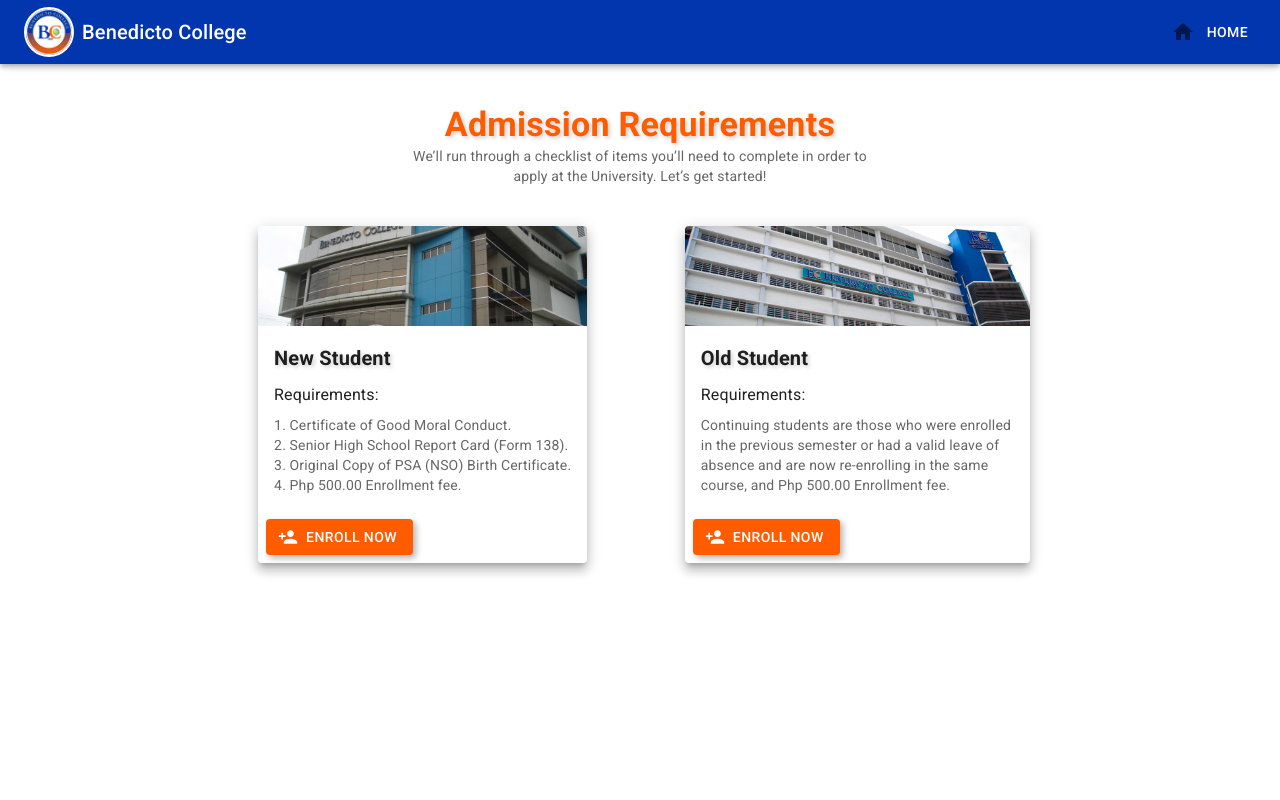
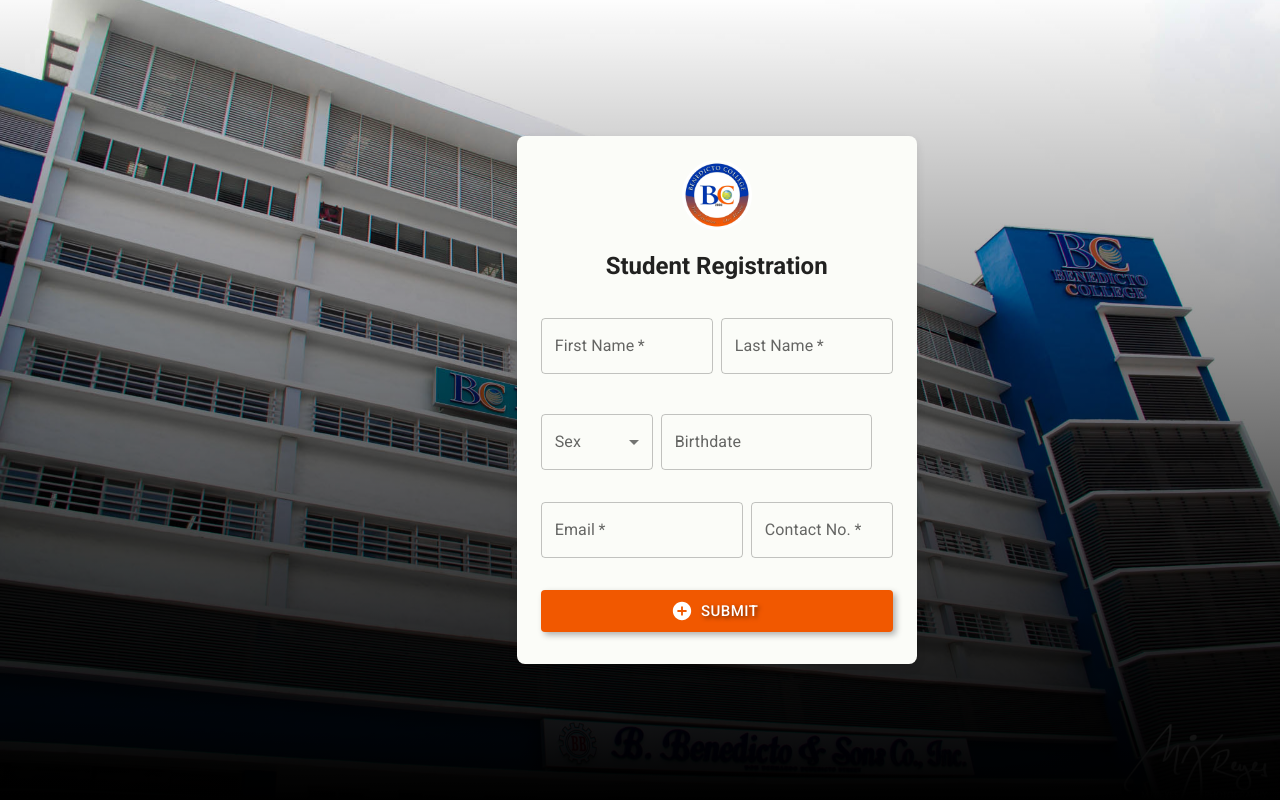
Before and after one commit to npcnon/UIUXPublic-Cebu-City-Campus, a React (Vite) app: page /EnrollmentPage in a window 1280 px wide. Built offline with nearby package versions, Linux system fonts and the light colour scheme.

Commit message:
Student Registration & Login Page

```diff
--- a/src/Pages/Home/components/EnrollmentPage.tsx
+++ b/src/Pages/Home/components/EnrollmentPage.tsx
@@ -1,315 +1,191 @@
 import * as React from "react";
-import AppBar from "@mui/material/AppBar";
-import Toolbar from "@mui/material/Toolbar";
-import Typography from "@mui/material/Typography";
-import CssBaseline from "@mui/material/CssBaseline";
-import useScrollTrigger from "@mui/material/useScrollTrigger";
-import Slide from "@mui/material/Slide";
-import IconButton from "@mui/material/IconButton";
-import MenuIcon from "@mui/icons-material/Menu";
-import Drawer from "@mui/material/Drawer";
-import List from "@mui/material/List";
-import ListItem from "@mui/material/ListItem";
-import ListItemText from "@mui/material/ListItemText";
-import ListItemIcon from "@mui/material/ListItemIcon";
-import Box from "@mui/material/Box";
-import Button from "@mui/material/Button";
-import useMediaQuery from "@mui/material/useMediaQuery";
-import { useTheme } from "@mui/material/styles";
-//icon
-import HomeIcon from "@mui/icons-material/Home";
-import PersonAddIcon from "@mui/icons-material/PersonAdd";
-//grid imports
-import Grid from "@mui/material/Grid";
-import { Link } from "react-router-dom";
-//card
-import Card from "@mui/material/Card";
-import CardContent from "@mui/material/CardContent";
-import CardMedia from "@mui/material/CardMedia";
-import { CardActionArea, CardActions } from "@mui/material";
-//sample pic imports
+import {
+  Container,
+  Button,
+  TextField,
+  Box,
+  Grid,
+  Typography,
+  InputLabel,
+  MenuItem,
+  FormControl,
+} from "@mui/material";
+import { DemoContainer } from "@mui/x-date-pickers/internals/demo";
+import { AdapterDayjs } from "@mui/x-date-pickers/AdapterDayjs";
+import { LocalizationProvider } from "@mui/x-date-pickers/LocalizationProvider";
+import { DatePicker } from "@mui/x-date-pickers/DatePicker";
 import bcCebu from "../../../StaticFiles/benedicto_background.jpg";
-import bcmain from "../../../StaticFiles/bcmain.jpg";
+import Select from "@mui/material/Select";
+import AddCircleIcon from "@mui/icons-material/AddCircle";
 
-const navItems = [
-  { label: "home", icon: <HomeIcon /> }, //home icon
-];
-
-function HideOnScroll(props: any) {
-  const { children, window } = props;
-  const trigger = useScrollTrigger({
-    target: window ? window() : undefined,
-  });
-
+export default function StudentRegistration() {
   return (
-    <Slide appear={false} direction="down" in={!trigger}>
-      {children}
-    </Slide>
-  );
-}
-
-export default function EnrollmentPage(props: any) {
-  const theme = useTheme();
-  const isMobile = useMediaQuery(theme.breakpoints.down("sm"));
-  const [mobileOpen, setMobileOpen] = React.useState(false);
-
-  const handleDrawerToggle = () => {
-    setMobileOpen(!mobileOpen);
-  };
-
-  const drawer = (
-    <Box onClick={handleDrawerToggle} sx={{ textAlign: "center" }}>
-      <Typography variant="h6" sx={{ my: 2 }}>
-        BC LOGO
-      </Typography>
-      <List>
-        {navItems.map((item) => (
-          <ListItem key={item.label} disablePadding>
-            {item.icon && (
-              <ListItemIcon sx={{ minWidth: 36 }}>{item.icon}</ListItemIcon>
-            )}
-            <ListItemText primary={item.label} sx={{ textAlign: "center" }} />
-          </ListItem>
-        ))}
-      </List>
-    </Box>
-  );
-
-  return (
-    <React.Fragment>
-      <CssBaseline />
-      <HideOnScroll {...props}>
-        <AppBar
+    <Grid>
+      <Box
+        id="hero"
+        sx={() => ({
+          width: "100%",
+          minHeight: "100vh",
+          backgroundImage: `linear-gradient(rgba(0, 0, 0, 0), rgba(0,0,0,1)), url(${bcCebu})`,
+          backgroundSize: "cover",
+          backgroundPosition: "center",
+          backgroundRepeat: "no-repeat",
+          backgroundAttachment: "fixed",
+        })}
+      >
+        <Container
+          maxWidth={false} // Disable the default maxWidth
           sx={{
-            backgroundColor: "#0236ae", // Custom color
+            width: { xs: "90%", sm: "80%", md: "60%", lg: "50%" }, // Responsive width
+            maxWidth: "none", // Ensure container doesn't get restricted by the default maxWidth prop
+            py: { xs: 2, sm: 3 },
+            px: { xs: 2, sm: 3 },
+            height: "100vh", // Full height
           }}
         >
-          <Toolbar>
-            {isMobile ? (
-              <IconButton
-                color="inherit"
-                aria-label="open drawer"
-                edge="start"
-                onClick={handleDrawerToggle}
-                sx={{ mr: 2 }}
-              >
-                <MenuIcon />
-              </IconButton>
-            ) : null}
-
-            {/*image logo*/}
-            <img
-              src="/src/StaticFiles/Logo.jpg" // Replace with the actual path to your logo
-              alt="BC Logo"
-              style={{
-                width: "50px",
-                height: "50px",
-                borderRadius: "50%",
-                objectFit: "cover",
-                border: "2px solid #fff",
-                marginRight: "8px", // Adjust the margin as needed
-              }}
-            />
-
-            <Typography
-              variant="h6"
-              component="div"
-              sx={{ flexGrow: 1, display: { xs: "block", sm: "block" } }}
-            >
-              Benedicto College
-            </Typography>
-            {!isMobile ? (
-              <Box sx={{ display: { xs: "none", sm: "block" } }}>
-                {navItems.map((item) => (
-                  <Button key={item.label} sx={{ color: "#fff" }}>
-                    {item.icon && (
-                      <ListItemIcon sx={{ minWidth: 36 }}>
-                        {item.icon}
-                      </ListItemIcon>
-                    )}
-                    {item.label}
-                  </Button>
-                ))}
-              </Box>
-            ) : null}
-          </Toolbar>
-        </AppBar>
-      </HideOnScroll>
-      <Toolbar />
-      <nav>
-        <Drawer
-          variant="temporary"
-          open={mobileOpen}
-          onClose={handleDrawerToggle}
-          ModalProps={{
-            keepMounted: true, // Better open performance on mobile.
-          }}
+          <Grid
+            container
             sx={{
-            display: { xs: "block", sm: "none" },
-            "& .MuiDrawer-paper": { boxSizing: "border-box", width: 240 },
+              height: "100%",
+              display: "flex",
+              justifyContent: "center", // Align content to the right
+              alignItems: "center", // Center vertically
             }}
           >
-          {drawer}
-        </Drawer>
-      </nav>
-
-      <Grid>
-        <Typography
-          variant="h4"
-          textAlign="center"
-          sx={{
-            flexGrow: 1,
-            mt: 5,
-            color: "#FF5c00",
-            fontWeight: "bold",
-            textShadow: "2px 2px 4px rgba(0, 0, 0, 0.2)",
-            display: { xs: "block", sm: "block" },
-          }}
-        >
-          Admission Requirements
-        </Typography>
-        <Typography
-          variant="body2"
-          textAlign="center"
-          color="text.secondary"
-          sx={{ flexGrow: 1, mb: 2, display: { xs: "block", sm: "block" } }}
-        >
-          We’ll run through a checklist of items you’ll need to complete in
-          order to <br /> apply at the University. Let’s get started!
-        </Typography>
-      </Grid>
-
-      <Grid
-        container
-        spacing={3}
-        justifyContent="center"
-        sx={{ mt: 1, mb: 3, backgroundColor: "#ffff" }}
-      >
-        <Grid
-          item
-          xs={12}
-          md={6}
-          lg={4}
+            <Grid item xs={12} sm={8} md={5}>
+              <Box
                 sx={{
                   display: "flex",
                   flexDirection: "column",
                   alignItems: "center",
+                  bgcolor: "#fbfcf8", //pearl color
+                  width: { xs: "90%", sm: "400px" }, // Responsive width
+                  p: { xs: 2, sm: 3 }, // Adjust padding for different screen sizes
+                  borderRadius: "8px",
+                  boxShadow: "0px 4px 10px rgba(0, 0, 0, 0.1)",
+                  boxSizing: "border-box", // Ensure padding is included in width
+                  mx: 2, // Add horizontal margin
+                  ml: "auto",
                 }}
               >
-          <Link to="/Enrollment" style={{ textDecoration: "none" }}>
-            <Card sx={{ maxWidth: 345, boxShadow: 8 }}>
-              <CardActionArea>
-                <CardMedia
-                  component="img"
-                  height="100"
-                  image={bcmain}
-                  alt="school"
+                <img
+                  src="/src/StaticFiles/Logo.jpg"
+                  alt="BC Logo"
+                  style={{
+                    width: "70px",
+                    height: "70px",
+                    borderRadius: "50%",
+                    objectFit: "cover",
+                    border: "2px solid #fff",
+                  }}
                 />
-                <CardContent>
                 <Typography
-                    gutterBottom
-                    variant="h6"
-                    component="div"
+                  variant="h5"
+                  sx={{ fontWeight: "bold", lineHeight: 3 }}
+                >
+                  Student Registration
+                </Typography>
+                <Box
+                  component="form"
+                  noValidate
                   sx={{
-                      fontWeight: "bold",
-                      textShadow: "2px 2px 4px rgba(0, 0, 0, 0.2)",
+                    lineHeight: 2,
+                    width: "100%", // Ensure form takes up full width of parent container
                   }}
                 >
-                    New Student
-                  </Typography>
-                  <Typography gutterBottom variant="subtitle1" component="div">
-                    Requirements:
-                  </Typography>
-                  <Typography variant="body2" color="text.secondary">
-                    1. Certificate of Good Moral Conduct. <br />
-                    2. Senior High School Report Card (Form 138). <br />
-                    3. Original Copy of PSA (NSO) Birth Certificate. <br />
-                    4. Php 500.00 Enrollment fee.
-                  </Typography>
-                </CardContent>
-              </CardActionArea>
-              <CardActions>
+                  <Grid container spacing={1}>
+                    <Grid item xs={6}>
+                      <TextField
+                        margin="normal"
+                        required
+                        fullWidth
+                        id="fname"
+                        label="First Name"
+                        variant="outlined"
+                      />
+                    </Grid>
+
+                    <Grid item xs={6}>
+                      <TextField
+                        margin="normal"
+                        required
+                        fullWidth
+                        id="lname"
+                        label="Last Name"
+                        variant="outlined"
+                      />
+                    </Grid>
+                    <Grid item xs={4}>
+                      <FormControl
+                        fullWidth
+                        variant="outlined"
+                        margin="normal"
+                        sx={{ mt: 3 }}
+                      >
+                        <InputLabel id="gender-label">Sex</InputLabel>
+                        <Select labelId="gender-label" label="Sex">
+                          <MenuItem value="Male">Male</MenuItem>
+                          <MenuItem value="Female">Female</MenuItem>
+                        </Select>
+                      </FormControl>
+                    </Grid>
+                    <Grid item xs={8}>
+                      <FormControl variant="outlined" margin="normal">
+                        <LocalizationProvider dateAdapter={AdapterDayjs}>
+                          <DemoContainer components={["DatePicker"]}>
+                            <DatePicker label="Birthdate" />
+                          </DemoContainer>
+                        </LocalizationProvider>
+                      </FormControl>
+                    </Grid>
+                    <Grid item xs={7}>
+                      <TextField
+                        margin="normal"
+                        required
+                        fullWidth
+                        id="Email"
+                        label="Email"
+                        variant="outlined"
+                      />
+                    </Grid>
+                    <Grid item xs={5}>
+                      <TextField
+                        margin="normal"
+                        required
+                        fullWidth
+                        id="contactno"
+                        label="Contact No."
+                        variant="outlined"
+                      />
+                    </Grid>
+                  </Grid>
+
                   <Button
+                    type="submit"
+                    fullWidth
                     variant="contained"
-                  startIcon={<PersonAddIcon />}
+                    size="large"
+                    startIcon={<AddCircleIcon />}
                     sx={{
-                    backgroundColor: "#FF5c00", // Custom background color
-                    color: "#FFFFFF", // Custom text color
+                      mt: 3,
+                      mb: 1,
+                      backgroundColor: "#f15800", // background color
+                      color: "#FFFFFF", // text color
                       "&:hover": {
-                      backgroundColor: "#FFA500", // Custom hover color
+                        backgroundColor: "#FFA500", // hover color
                       },
+                      textShadow: "2px 2px 4px rgba(0, 0, 0, 0.5)",
                       boxShadow: "3px 3px 6px rgba(0, 0, 0, 0.3)",
                     }}
                   >
-                  Enroll Now
+                    Submit
                   </Button>
-              </CardActions>
-            </Card>
-          </Link>
-        </Grid>
-        <Grid
-          item
-          xs={12}
-          md={6}
-          lg={4}
-          sx={{
-            display: "flex",
-            flexDirection: "column",
-            alignItems: "center",
-          }}
-        >
-          <Link to="/Sign-in" style={{ textDecoration: "none" }}>
-            <Card sx={{ maxWidth: 345, boxShadow: 8 }}>
-              <CardActionArea>
-                <CardMedia
-                  component="img"
-                  height="100"
-                  image={bcCebu}
-                  alt="school"
-                />
-                <CardContent>
-                  <Typography
-                    gutterBottom
-                    variant="h6"
-                    component="div"
-                    sx={{
-                      fontWeight: "bold",
-                      textShadow: "2px 2px 4px rgba(0, 0, 0, 0.2)",
-                    }}
-                  >
-                    Old Student
-                  </Typography>
-                  <Typography gutterBottom variant="subtitle1" component="div">
-                    Requirements:
-                  </Typography>
-                  <Typography variant="body2" color="text.secondary">
-                    Continuing students are those who were enrolled in the
-                    previous semester or had a valid leave of absence and are
-                    now re-enrolling in the same course, and Php 500.00
-                    Enrollment fee.
-                  </Typography>
-                </CardContent>
-              </CardActionArea>
-              <CardActions>
-                <Button
-                  variant="contained"
-                  startIcon={<PersonAddIcon />}
-                  sx={{
-                    backgroundColor: "#FF5c00", // Custom background color
-                    color: "#FFFFFF", // Custom text color
-                    "&:hover": {
-                      backgroundColor: "#FFA500", // Custom hover color
-                    },
-                    boxShadow: "3px 3px 6px rgba(0, 0, 0, 0.3)",
-                  }}
-                >
-                  Enroll Now
-                </Button>
-              </CardActions>
-            </Card>
-          </Link>
+                </Box>
+              </Box>
             </Grid>
           </Grid>
-    </React.Fragment>
+        </Container>
+      </Box>
+    </Grid>
   );
 }
```
Also changed, not shown: src/Pages/Login/SignInSide.tsx (+13 -2 lines). Lines whose indentation alone changed are shown as unchanged.
